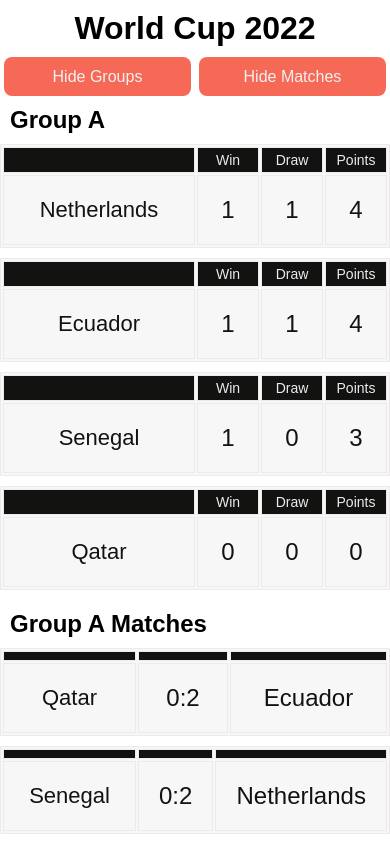
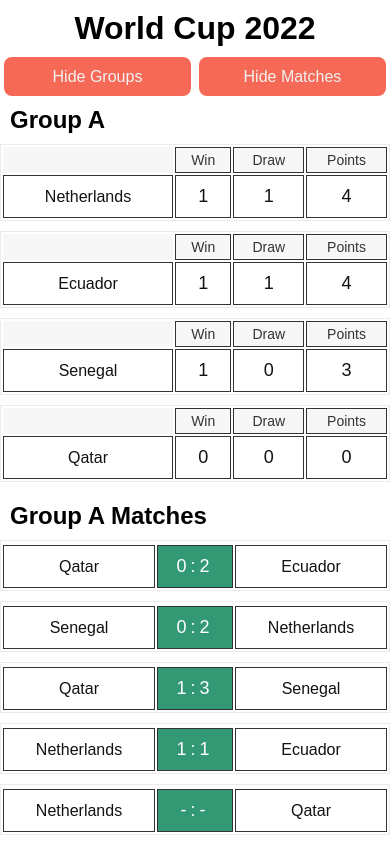
Before and after one commit to matthew-via-music/responsive-sortable-data-table, a React (Vite) app: page / in a window 390 px wide. Shown: the top 843 px of the page. Built offline with nearby package versions, Linux system fonts and the light colour scheme.

Commit message:
fix responsive sizing/UI

```diff
--- a/src/App.css
+++ b/src/App.css
@@ -1,19 +1,17 @@
 :root{
-  --tableHeadBg: #121211;
-  --tableHeadTextCol: #EEEAEE;
-  --tableHeadBorderCol: #EEE9ED;
+  --tableHeadBg: #f7f7f7;
+  --tableHeadTextCol: #333;
+  --tableHeadBorderCol: #333;
   --tableHeadPadding: 4px;
   --tableHeadTextSize: 14px;
 
-  --tableBodyBg: #F7f7f7;
+  /* --tableBodyBg: #F7f7f7; */
   --tableBodyTextCol: #121211;
   --tableBodyBorderCol: #EEE9ED;
   --tableBodyPadding: 20px;
   --tableBodyTextSize: 24px;
 
-  --countryRowStatsColWidth: 150px;
   --countryRowStatsTextSize: 22px;
-  --countryRowMatchesColWidth: 35%;
   --countryRowMatchesTextSize: 22px;
 
   --borderSize: 1px;
@@ -24,7 +22,6 @@
   --showBtnTextCol: #f1f1f1;
   --hideBtnBg: #f76957;
   --hideBtnHoverBg: #f8804d;
-  /* --hideBtnHoverBg: #e33a3e; */
   --hideBtnTextCol: #f1f1f1;
 }
 
@@ -68,14 +65,6 @@ h1{
 }
 /*  */
 /*  */
-.countryRowStats{
-  width: var(--countryRowStatsColWidth);
-  font-size: var(--countryRowStatsTextSize);
-}
-.countryRowMatches{
-  width: var(--countryRowMatchesColWidth);
-  font-size: var(--countryRowMatchesTextSize);
-}
 
 table {
   /* max-width: 750px; */
@@ -107,6 +96,29 @@ tbody > tr > td{
   padding: var(--tableBodyPadding);
   font-size: var(--tableBodyTextSize);
 }
+
+.countryRowStats{
+  width: 170px;
+  font-size: var(--countryRowStatsTextSize);
+}
+.countryRowMatches{
+  font-size: var(--countryRowMatchesTextSize);
+}
+.blank{
+  background-color: transparent;
+  border: 0px;
+}
+.score{
+  background-color: var(--showBtnHoverBg);
+  color: white;
+  letter-spacing: 4px;
+}
+table.matches td{
+  width: 25%;
+}
+
+
+
 /*  */
 @media (max-width: 2336px){
   .container{
@@ -133,9 +145,35 @@ tbody > tr > td{
   .hideOnMobile{
     display: none;
  }
-}
-@media (max-width: 370px){
-  .hideOnTiny {
-    display: none;
+ table.matches{
+    width: 100%;
+ }
+ table.matches .score{
+    width: 20%;
+ }
+  table.matches td{
+    width: 40%;
   }
 }
+@media (max-width: 460px){
+  :root{
+    --tableBodyTextSize: 18px;
+    --countryRowStatsTextSize: 16px;
+    --countryRowMatchesTextSize: 16px;
+    --tableBodyPadding: 10px;
+  }
+  table.matches{
+    width: 100%;
+    /* display: flex; */
+    /* flex-direction: column; */
+ }
+  table.matches .teamA{
+    min-width: 40%;
+  }
+  /* table.matches .score{
+    min-width: 0%;
+  }
+  table.matches .teamB{
+    min-width: 0%;
+  } */
+}
--- a/src/components/Matches.tsx
+++ b/src/components/Matches.tsx
@@ -1,5 +1,3 @@
-import { useEffect, useState } from "react"
-
 interface Props {
   TeamA: string,
   TeamB: string,
@@ -8,31 +6,26 @@ interface Props {
 }
 
 function Matches(props: Props) {
-  const [mobile, setMobile] = useState(false)
-
-  useEffect(() => {
-    window.innerWidth <= 767 ? setMobile(true) : setMobile(false)
-  }, [])
 
   const {TeamA, TeamB, Score, MatchDate} = props
 
   return (
     <>
-      <table>
+      <table className="matches">
         <thead>
         <tr>
-          <td className="countryRowMatches"></td>
-          <td className="score">{!mobile && "Score"}</td>
-          <td></td>
+          <td className="hideOnMobile blank"></td>
+          <td className="hideOnMobile">Score</td>
+          <td className="hideOnMobile blank"></td>
           <td className="hideOnMobile">Match Date</td>
         </tr>
         </thead>
 
         <tbody>
         <tr>
-          <td className="countryRowMatches">{TeamA}</td>
+          <td className="teamA countryRowMatches">{TeamA}</td>
           <td className="score">{Score}</td>
-          <td>{TeamB}</td>
+          <td className="teamB countryRowMatches">{TeamB}</td>
           <td className="hideOnMobile">{MatchDate}</td>
         </tr>
       </tbody>
--- a/src/components/Stats.tsx
+++ b/src/components/Stats.tsx
@@ -19,7 +19,7 @@ function Stats(props: Props) {
       <table>
         <thead>
         <tr>
-          <td>{/* Country */}</td>
+          <td className="blank">{/* Country */}</td>
           <td className="hideOnMobile">Played</td>
           <td>Win</td>
           <td>Draw</td>
--- a/src/index.css
+++ b/src/index.css
@@ -1,5 +1,8 @@
 *{
   margin: 0;
+  -webkit-box-sizing: border-box;
+	-moz-box-sizing: border-box;
+	box-sizing: border-box;
 }
 html, body{
   overflow-x: hidden;
```
